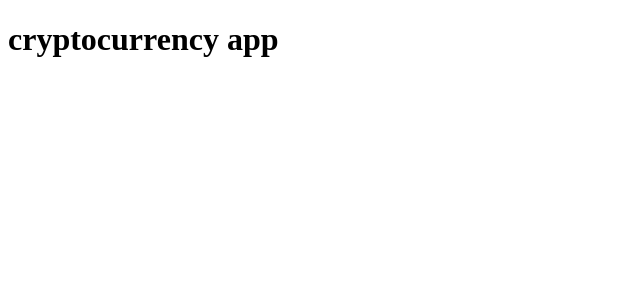
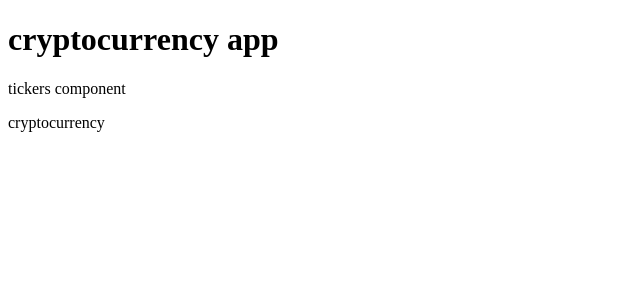
Before and after one commit to marcinpgit/Cryptocurrency-React-App, a React (Create React App) app: page / in a window 1280 px wide. Shown: the top 300 px of the page, without its empty margins (0-640 px from the left). Built offline with nearby package versions, Linux system fonts and the light colour scheme.

Commit message:
Tickers and Cryptocurrency components created

```diff
--- a/src/components/App.js
+++ b/src/components/App.js
@@ -1,11 +1,18 @@
 import React from 'react';
 
+import Tickers from './Tickers';
+import Cryptocurrency from './Cryptocurrency';
+
 class App extends React.Component {
-  render() {
-    return (
-      <h1>cryptocurrency app</h1>
-    );
-  }
+    render() {
+        return (
+            <React.Fragment>
+                <h1>cryptocurrency app</h1>
+                <Tickers/>
+                <Cryptocurrency/>
+            </React.Fragment>
+        );
+    }
 }
 
 export default App;
--- /dev/null
+++ b/src/components/Cryptocurrency.js
@@ -0,0 +1,17 @@
+import React from 'react';
+
+class Cryptocurrency extends React.Component {
+    constructor(props) {
+        super(props);
+    }
+
+    render() {
+        return (
+            <React.Fragment>
+                <p>cryptocurrency</p>
+            </React.Fragment>
+        )
+    }
+}
+
+export default Cryptocurrency;
--- /dev/null
+++ b/src/components/Tickers.js
@@ -0,0 +1,17 @@
+import React from 'react';
+
+class Tickers extends React.Component {
+    constructor(props) {
+        super(props);
+    }
+
+    render() {
+        return (
+            <React.Fragment>
+                <p>tickers component</p>
+            </React.Fragment>
+        )
+    }
+}
+
+export default Tickers;
```
Also changed, not shown: 1 other file (tests, documents, lock files or other folders).
